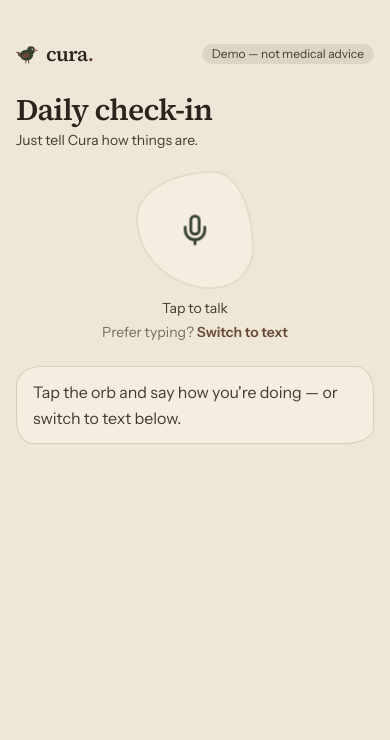
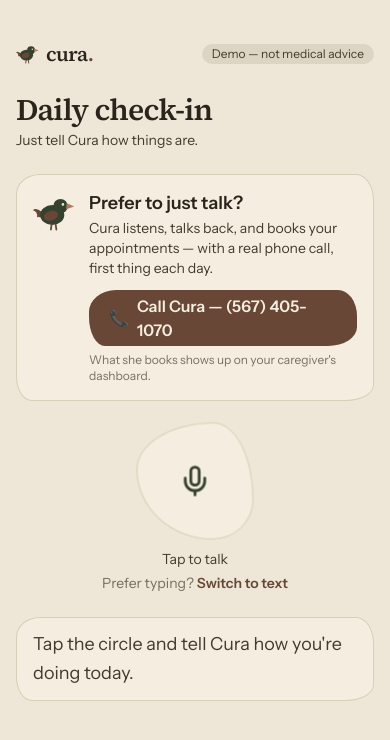
Before and after one commit to justrishith/cura, a Next.js app: page /patient in a window 390 px wide. Shown: the top 740 px of the page. Built offline with nearby package versions, Linux system fonts and the light colour scheme.

Commit message:
feat(ux): bird as talking entity in transcript + thinking indicator with animated dots; phone-call card from first screen; elderly-first oversized input/send/greeting copy

```diff
--- a/src/app/globals.css
+++ b/src/app/globals.css
@@ -250,6 +250,21 @@ body::before {
   animation: eq 0.9s ease-in-out infinite alternate;
 }
 
+/* --- Cura thinking: three raised dots --- */
+@keyframes think-dot {
+  0%, 100% { transform: translateY(0); opacity: 0.55; }
+  35% { transform: translateY(-4px); opacity: 1; }
+}
+.a-think-dot {
+  display: inline-block;
+  animation: think-dot 1.15s ease-in-out infinite;
+}
+
+/* --- Cura in conversation: quick friendly wobble when thinking --- */
+.a-chat-bird-thinking {
+  animation: bob 1.6s ease-in-out infinite;
+}
+
 /* --- Perched mascot: gentle bob --- */
 @keyframes bob {
   0%, 100% { transform: translateY(0) rotate(0deg); }
@@ -294,6 +309,7 @@ body::before {
     transform: none !important;
   }
   .a-breathe, .a-ripple, .a-wobble, .a-glow, .a-eq, .a-wash, .a-ring, .a-stamp,
+  .a-think-dot, .a-chat-bird-thinking,
   .drift-a, .drift-b, .drift-c, .drift-d {
     animation: none !important;
   }
--- a/src/components/patient/CheckInConsole.tsx
+++ b/src/components/patient/CheckInConsole.tsx
@@ -6,19 +6,23 @@ import { useEffect, useRef, useState } from "react";
 import { ActionCard } from "@/components/ui/ActionCard";
 import { CallStrip } from "@/components/ui/CallStrip";
 import { CrisisBanner } from "@/components/ui/CrisisBanner";
+import { CuraBird } from "@/components/ui/CuraBird";
 import { CuraMark } from "@/components/ui/CuraMark";
 import { GradeBadge } from "@/components/ui/GradeBadge";
 import { MicOrb, type MicOrbState } from "@/components/ui/MicOrb";
-import { TranscriptFeed, type TranscriptBubbleProps } from "@/components/ui/TranscriptBubble";
+import { TranscriptFeed, TranscriptThinking, type TranscriptBubbleProps } from "@/components/ui/TranscriptBubble";
 import { useUserSpeech } from "@/lib/use-user-speech";
 import type { ActionReceipt, AgentTurnResult, CallOffer, Grade } from "@/lib/types";
 
 const DEMO_HOUSEHOLD_ID = "11111111-1111-1111-1111-111111111111";
 const WAIT_NOTE = "awaiting call outcome…";
+const CURA_PHONE = "(567) 405-1070";
+const CURA_PHONE_TEL = "tel:+15674051070";
+// Elderly-first sizing: generous targets the thumb never misses.
 const INPUT_CLASS =
-  "r-ctl min-h-12 w-full border border-hairline bg-paper px-4 text-base text-ink placeholder:text-inkmuted/50 focus-visible:outline-none focus-visible:ring-2 focus-visible:ring-clay focus-visible:ring-offset-2 focus-visible:ring-offset-sand";
+  "r-ctl min-h-16 w-full border border-hairline bg-paper px-4 text-lg text-ink placeholder:text-inkmuted/50 focus-visible:outline-none focus-visible:ring-2 focus-visible:ring-clay focus-visible:ring-offset-2 focus-visible:ring-offset-sand";
 const SEND_CLASS =
-  "r-ctl min-h-12 bg-moss px-5 text-sm font-semibold text-paper transition-[background-color,transform] duration-[240ms] ease-out hover:bg-mosshover active:scale-[0.98] motion-reduce:transition-none motion-reduce:active:scale-none disabled:opacity-50 focus-visible:outline-none focus-visible:ring-2 focus-visible:ring-clay focus-visible:ring-offset-2 focus-visible:ring-offset-sand";
+  "r-ctl min-h-16 bg-moss px-6 text-lg font-semibold text-paper transition-[background-color,transform] duration-[240ms] ease-out hover:bg-mosshover active:scale-[0.98] motion-reduce:transition-none motion-reduce:active:scale-none disabled:opacity-50 focus-visible:outline-none focus-visible:ring-2 focus-visible:ring-clay focus-visible:ring-offset-2 focus-visible:ring-offset-sand";
 
 type CallFlow =
   | { kind: "offer"; offer: CallOffer } | { kind: "live"; provider: string; sid: string }
@@ -166,14 +170,37 @@ export default function CheckInConsole() {
           </div>
           {grade && <GradeBadge grade={grade} size="md" />}
         </div>
+        {/* Phone card — visible from the first screen, no check-in required. */}
+        <section
+          aria-label="Talk to Cura on the phone"
+          className="r-sheet border border-hairline bg-paper p-4"
+        >
+          <div className="flex items-start gap-3">
+            <CuraBird className="a-bob h-11 w-11 shrink-0" title="Cura, the little songbird" />
+            <div className="flex-1">
+              <p className="text-lg font-semibold leading-snug text-ink">Prefer to just talk?</p>
+              <p className="mt-0.5 text-sm text-inkmuted">
+                Cura listens, talks back, and books your appointments — with a real phone call, first thing each day.
+              </p>
+              <a
+                href={CURA_PHONE_TEL}
+                className="r-ctl mt-3 inline-flex min-h-14 items-center justify-center gap-2 bg-clay px-5 text-base font-semibold text-paper transition-transform duration-[240ms] ease-out hover:brightness-90 active:scale-[0.98] focus-visible:outline-none focus-visible:ring-2 focus-visible:ring-ink focus-visible:ring-offset-2 focus-visible:ring-offset-sand"
+              >
+                <span aria-hidden="true">📞</span> Call Cura — {CURA_PHONE}
+              </a>
+              <p className="mt-1.5 text-xs text-inkmuted/70">What she books shows up on your caregiver&apos;s dashboard.</p>
+            </div>
+          </div>
+        </section>
         <MicOrb state={orb} onToggle={onOrbToggle} onSwitchToText={() => setTextMode((v) => !v)} />
         {feed.length === 0 ? (
-          <p className="r-sheet border border-hairline bg-paper px-4 py-3 text-base leading-relaxed text-inkmuted">
-            Tap the orb and say how you&apos;re doing — or switch to text below.
+          <p className="r-sheet border border-hairline bg-paper px-4 py-3 text-lg leading-relaxed text-inkmuted">
+            Tap the circle and tell Cura how you&apos;re doing today.
           </p>
         ) : (
           <TranscriptFeed items={feed} />
         )}
+        {orb === "thinking" && <TranscriptThinking />}
         {orb === "listening" && interim && <p aria-live="polite" className="text-sm italic text-inkmuted/70">…{interim}</p>}
         {receipts.length > 0 && (
           <section aria-label="What Cura did for you" className="flex flex-col gap-3">{receipts.map((r, i) => <ActionCard key={r.id} receipt={r} delay={i * 70} />)}</section>
--- a/src/components/ui/TranscriptBubble.tsx
+++ b/src/components/ui/TranscriptBubble.tsx
@@ -1,6 +1,9 @@
 // C4 — transcript bubbles + feed container (design.md §4-C4). Server-safe.
-// Organic dressing: Cura's turns sit on the deep moss field (light text),
-// the patient's turns on pale paper sheets with a hairline edge.
+// Organic dressing: Cura's turns sit on the deep moss field (light text) with
+// the CuraBird mascot as her avatar — the bird IS the voice talking — and the
+// patient's turns on pale paper sheets with a hairline edge.
+import { CuraBird } from "@/components/ui/CuraBird";
+
 export type TranscriptRole = "cura" | "patient";
 
 export interface TranscriptBubbleProps {
@@ -16,17 +19,51 @@ const BUBBLE_STYLES: Record<TranscriptRole, string> = {
 };
 
 export function TranscriptBubble({ role, text, timestamp }: TranscriptBubbleProps) {
+  const bubble = (
+    <p
+      aria-label={role === "cura" ? "Cura said" : "You said"}
+      className={`max-w-[80ch] a-drop px-4 py-2.5 text-lg leading-relaxed ${BUBBLE_STYLES[role]}`}
+    >
+      {text}
+    </p>
+  );
   return (
     <div
       data-testid={`transcript-${role}`}
       className={`flex max-w-[80ch] flex-col ${role === "patient" ? "items-end" : "items-start"}`}
     >
+      {role === "cura" ? (
+        // The bird talks: avatar rides beside every Cura turn.
+        <div className="flex items-start gap-2">
+          <CuraBird className="mt-1.5 h-10 w-10 shrink-0" title="Cura" />
+          {bubble}
+        </div>
+      ) : (
+        bubble
+      )}
+      {timestamp && <p className="mt-0.5 text-xs text-inkmuted/70">{timestamp}</p>}
+    </div>
+  );
+}
+
+/** "Cura is thinking…" — bird + animated dots, shown the moment a turn starts. */
+export function TranscriptThinking() {
+  return (
+    <div className="flex items-start gap-2 self-start" data-testid="transcript-thinking" aria-live="polite">
+      <CuraBird className="a-chat-bird-thinking mt-1.5 h-10 w-10 shrink-0" title="Cura is thinking" />
       <p
-        className={`max-w-[80ch] a-drop px-4 py-2.5 text-base leading-relaxed ${BUBBLE_STYLES[role]}`}
+        className="r-panel bg-moss px-4 py-2.5 text-lg leading-relaxed text-paper/95"
+        aria-label="Cura is thinking"
       >
-        {text}
+        <span aria-hidden="true" className="inline-flex select-none items-center gap-1.5">
+          Cura is thinking
+          <span className="inline-flex gap-1 pb-1">
+            <i className="a-think-dot h-1.5 w-1.5 rounded-full bg-paper" style={{ animationDelay: "0ms" }} />
+            <i className="a-think-dot h-1.5 w-1.5 rounded-full bg-paper" style={{ animationDelay: "150ms" }} />
+            <i className="a-think-dot h-1.5 w-1.5 rounded-full bg-paper" style={{ animationDelay: "300ms" }} />
+          </span>
+        </span>
       </p>
-      {timestamp && <p className="mt-0.5 text-xs text-inkmuted/70">{timestamp}</p>}
     </div>
   );
 }
```
